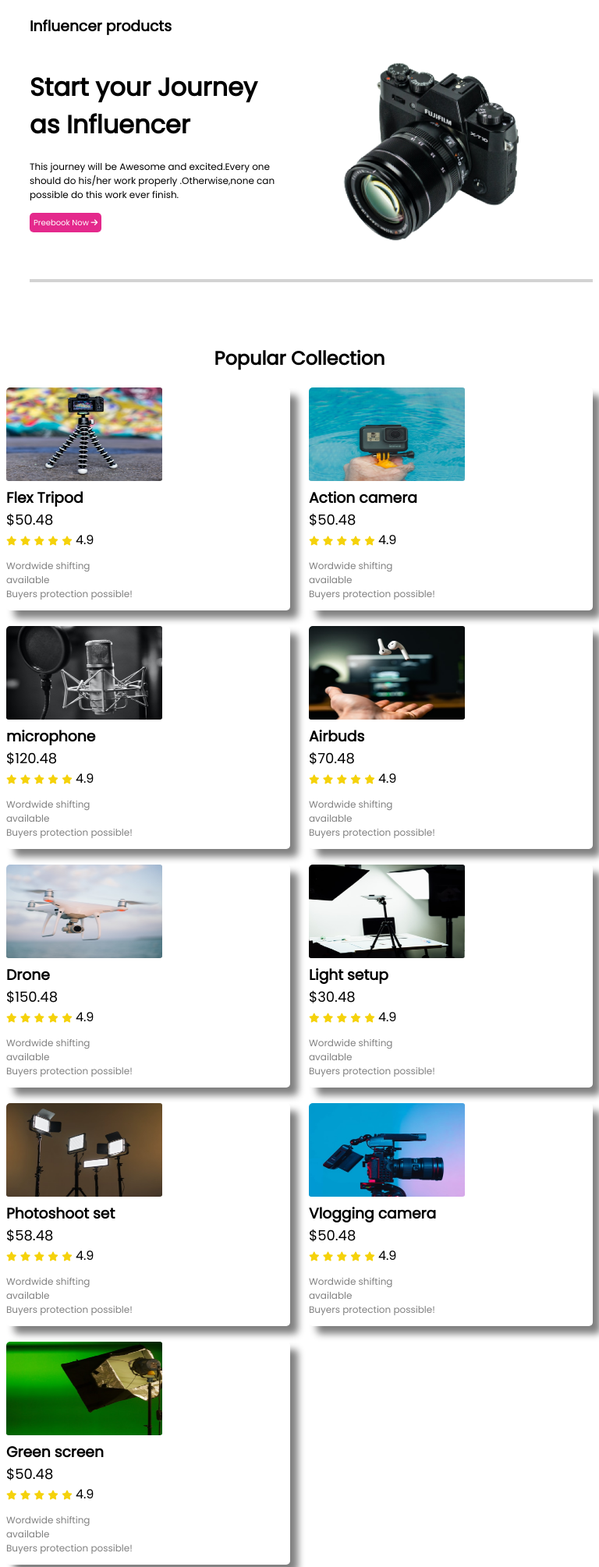
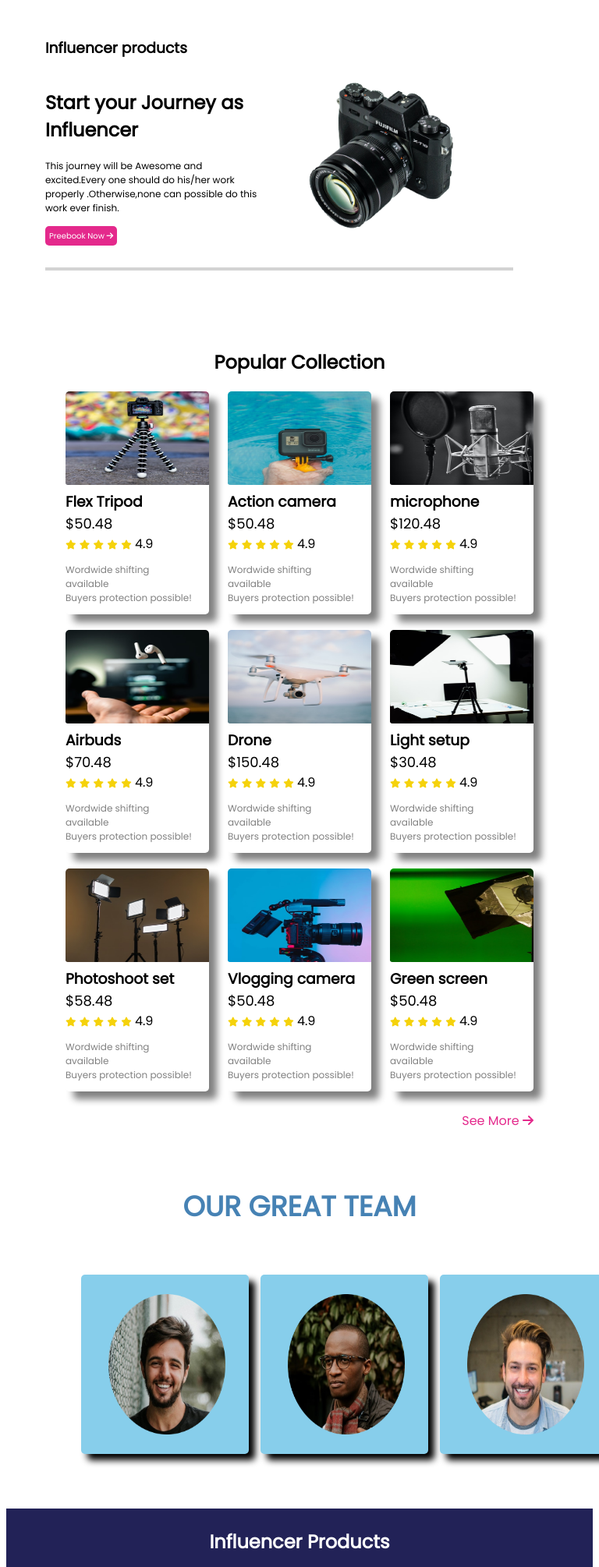
Before and after one commit to mehedisf/influencer-gear, a plain HTML site: page index.html in a window 768 px wide. Shown: the top 2010 px of the page at 78% size. Drawn offline with Linux system fonts and the light colour scheme.

Commit message:
again added

```diff
--- a/index.html
+++ b/index.html
@@ -13,24 +13,27 @@
 <body>
     <!-- Header -start  -->
     <header>
+        <section class="container">
             <h3>Influencer products</h3>
             <div class="header-banner">
                 <div class="banner-info">
                     <h1>Start your Journey as
 
                         Influencer</h1>
-                <p>This journey will be Awesome and excited.Every one should do his/her work properly .Otherwise,none
+                    <p>This journey will be Awesome and excited.Every one should do his/her work properly
+                        .Otherwise,none
                         can
                         possible do this work ever finish.</p>
                     <a class="link-button" target="blank" href="www.google.com">Preebook Now <i
                             class="fas fa-arrow-right"></i></a>
                 </div>
-            <div class="banner-img">
+                <div class="banner-thumbnail">
                     <img src="images/main-camera.png" alt="">
                 </div>
             </div>
             <hr>
 
+        </section>
 
     </header>
     <!-- Header -End  -->
@@ -266,7 +269,7 @@
             </div>
         </section>
         <!-- bonus part -->
-        <section class="our-team">
+        <section class="container">
             <div class="title">
                 <h2>OUR GREAT TEAM</h2>
             </div>
--- a/styles/style.css
+++ b/styles/style.css
@@ -32,7 +32,7 @@ p{
 
 
 }
-.banner-img img{
+.banner-thumbnail img{
     width: 80%;
 }
 hr{
@@ -134,7 +134,8 @@ text-align: right;
     box-shadow: 0 0 0.6px ;
     padding-left: 20px;
     border-radius:5px;
-    background-color: rgb(219, 190, 219);
+    background-color:skyblue;
+    box-shadow: 8px 8px 8px;
 }
 .team-member img{
     width: 150px;
@@ -179,6 +180,7 @@ footer{
  @media only screen and (max-width:688px){
      .container{
          width: 100%;
+         text-align: center;
      }
      .header-banner,.products,.team-members{
          grid-template-columns: repeat(1,1fr);
@@ -189,20 +191,26 @@ footer{
          font-size: 20px;
      }
  }
- /* tablet device  */
- @media only screen and (min-width: 688px)and (max-width:992px){
+ @media only screen and(min-width:688px) and (max-width:992px) {
+     .container{
+         width: 100%;
+         text-align: center;
+     }
+     .header-banner,.products,.team-members{
+         grid-template-columns: repeat(2,1fr);
+
+     }
+
+
+ }
+ @media only screen and(min-width:992px) and (max-width:1824px) {
      .container{
          width: 100%;
      }
      .header-banner{
          grid-template-columns: repeat(2,1fr);
      }
-    .products{
-        grid-template-columns: repeat(2,1fr);
-    }
-    .team-members{
-        grid-template-columns: repeat(2,1fr);
-
-
+     .products,.team-members{
+         grid-template-columns: repeat(3,1fr);
      }
  }
```
Lines whose indentation alone changed are shown as unchanged.
